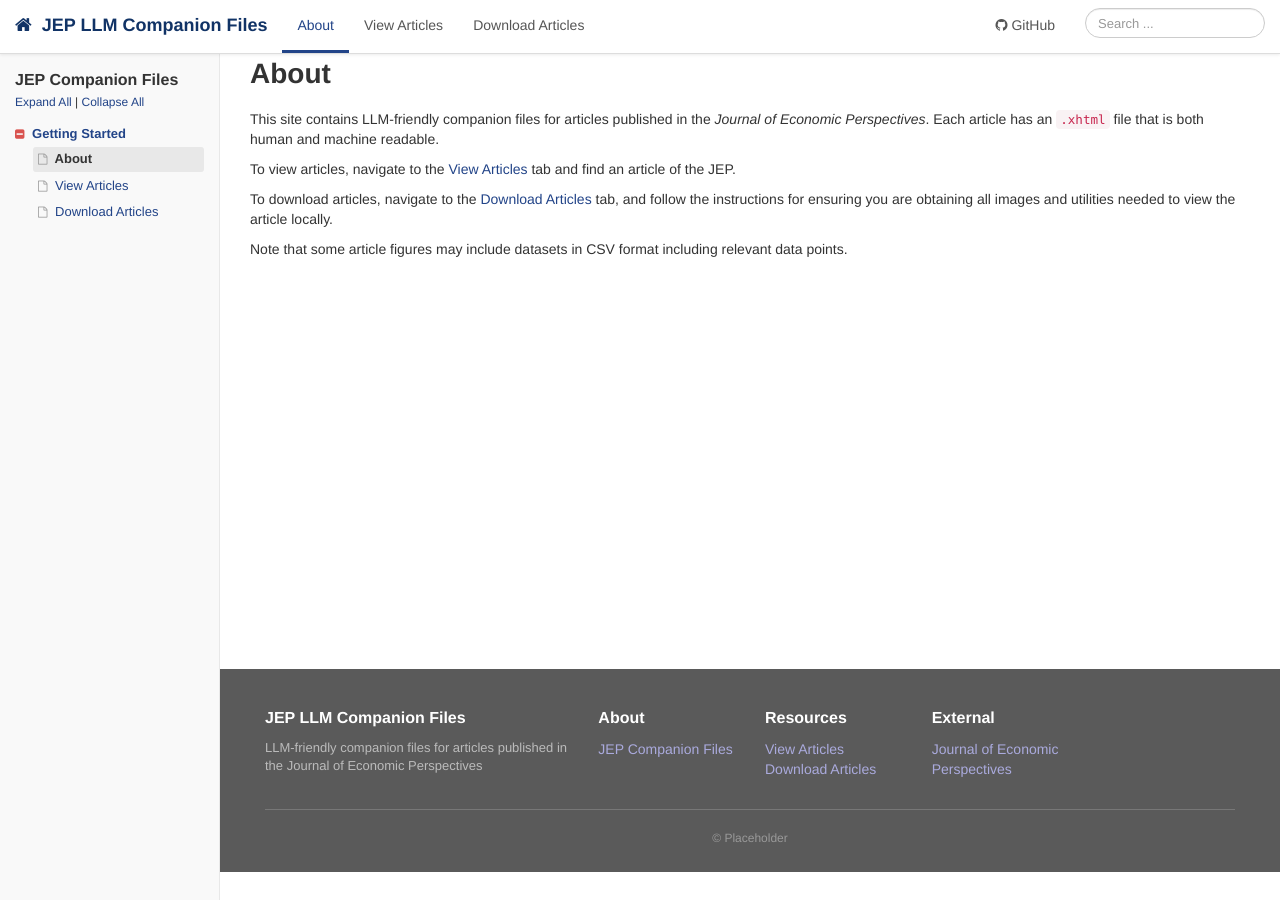
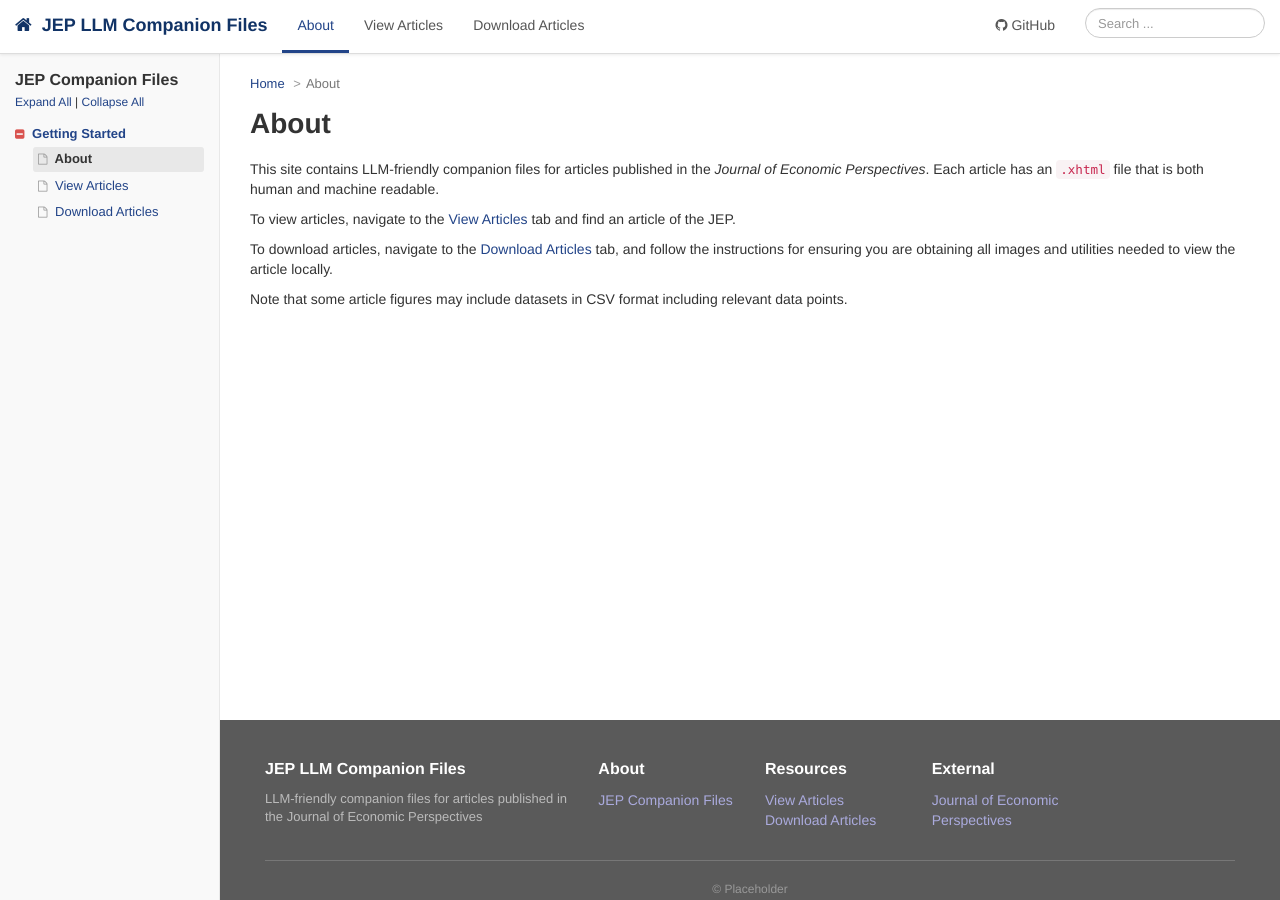
Before and after one commit to liegroup-dartmouth/working-aea-jep, a Jekyll site: the page built from index.md, in a window 1280 px wide and 900 px high. Built offline with Jekyll 4.4.1, drawn with Linux system fonts in a browser that asks for light colours.

Commit message:
Address the top navigation blocking text from the main tabs

```diff
--- a/assets/css/styles.css
+++ b/assets/css/styles.css
@@ -155,7 +155,8 @@
 .main-content-wrapper {
     margin-left: 220px;
     padding: 20px 30px;
-    min-height: calc(100vh - 51px - 180px);
+    padding-top: 70px;
+    min-height: calc(100vh - 180px);
 }
 
 /* Breadcrumb */
@@ -222,7 +223,7 @@
     }
     .main-content-wrapper {
         margin-left: 0;
-        padding: 15px;
+        padding: 70px 15px 15px 15px;
     }
     .site-footer {
         margin-left: 0;
```
